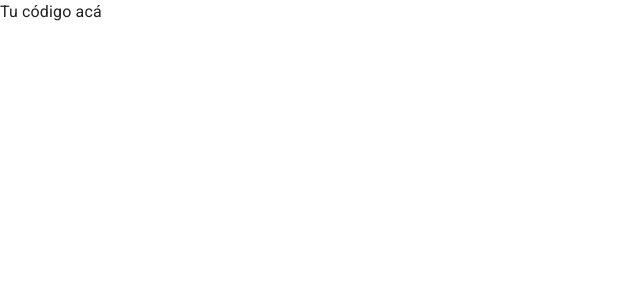
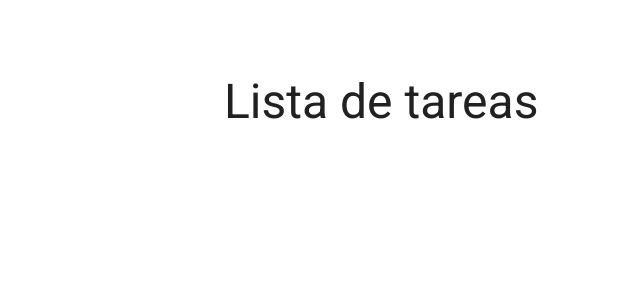
Before and after one commit to rodrigortigosa/frontend-exercise-minder, a React (Vite) app: page / in a window 1280 px wide. Shown: the top 300 px of the page, without its empty margins (0-640 px from the left). Built offline with nearby package versions, Linux system fonts and the light colour scheme.

Commit message:
feat: agrega page Tasks con su titulo

```diff
--- a/src/App.tsx
+++ b/src/App.tsx
@@ -1,8 +1,14 @@
-import '@fontsource/roboto/300.css';
-import '@fontsource/roboto/400.css';
-import '@fontsource/roboto/500.css';
-import '@fontsource/roboto/700.css';
-import { CssBaseline, ThemeProvider, createTheme } from '@mui/material'
+import "@fontsource/roboto/300.css";
+import "@fontsource/roboto/400.css";
+import "@fontsource/roboto/500.css";
+import "@fontsource/roboto/700.css";
+import {
+	Container,
+	CssBaseline,
+	ThemeProvider,
+	createTheme,
+} from "@mui/material";
+import Tasks from "./pages/Tasks";
 
 const theme = createTheme();
 
@@ -11,10 +17,12 @@ function App() {
 		<>
 			<CssBaseline />
 			<ThemeProvider theme={theme}>
-        Tu código acá
+				<Container maxWidth="md" sx={{ pt: "64px", pb: "40px" }}>
+					<Tasks />
+				</Container>
 			</ThemeProvider>
 		</>
-  )
+	);
 }
 
-export default App
+export default App;
--- /dev/null
+++ b/src/pages/Tasks.tsx
@@ -0,0 +1,15 @@
+import { Box, Typography } from "@mui/material";
+
+const Tasks = () => {
+	return (
+		<main>
+			<Box sx={{ p: "10px", gap: "10px" }}>
+				<Typography variant="h3" style={{ paddingBottom: "17px" }}>
+					Lista de tareas
+				</Typography>
+			</Box>
+		</main>
+	);
+};
+
+export default Tasks;
```
Lines whose indentation alone changed are shown as unchanged.
